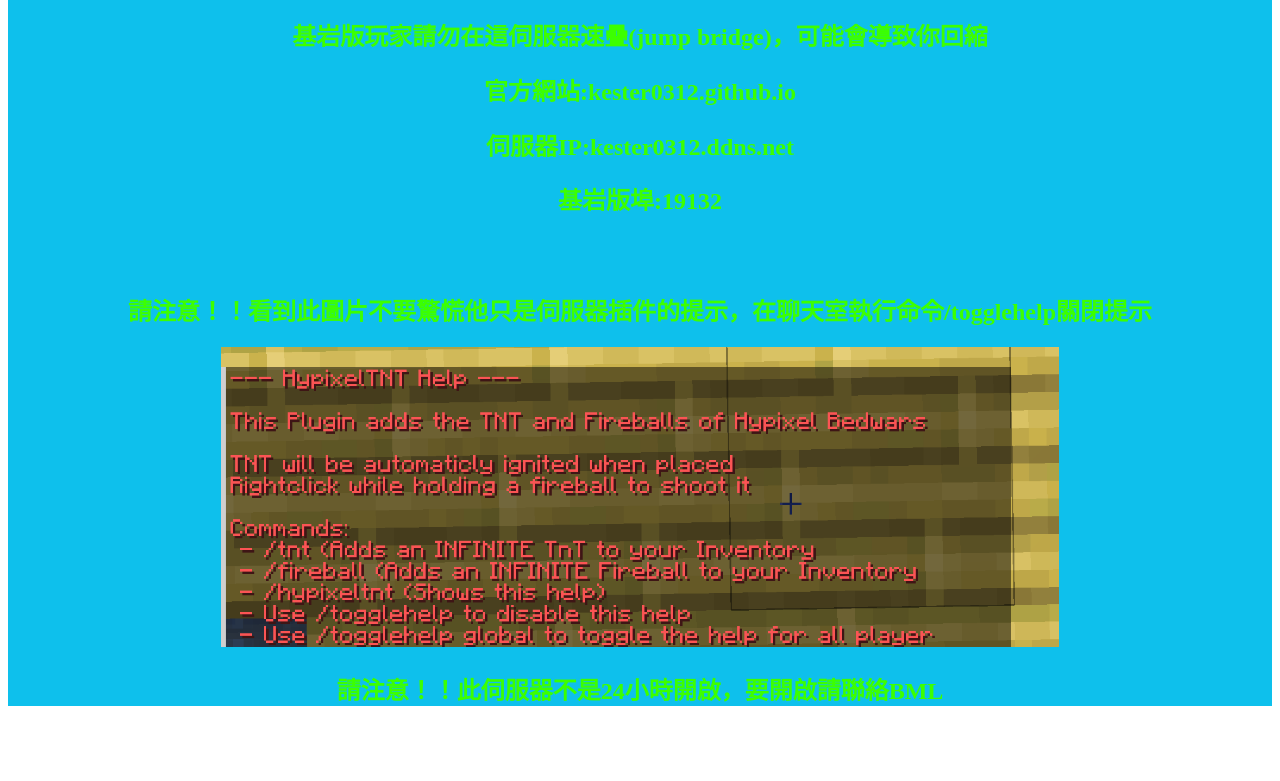
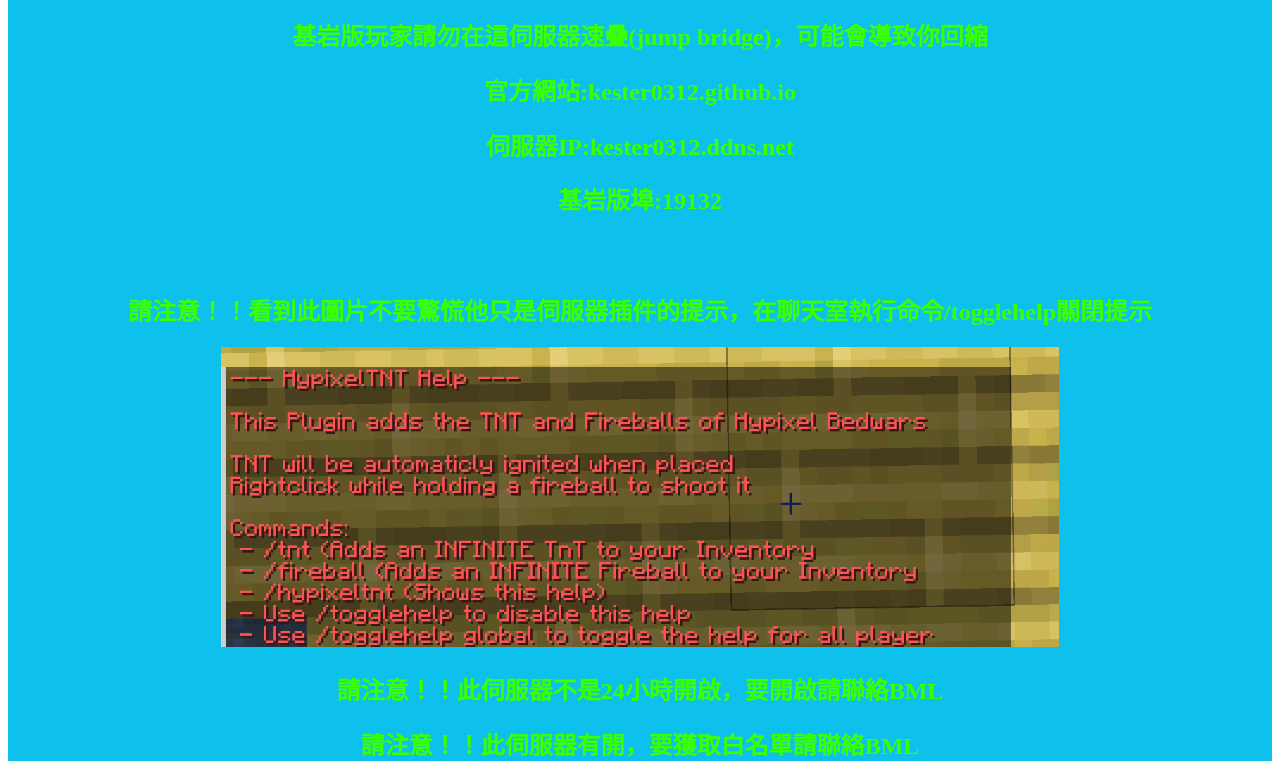
Before and after one commit to kester0312/kester0312.github.io, a plain HTML site: page ddns_index.html in a window 1280 px wide. Shown: the part 3607-4388 px from the top of the page. Before the commit the page ends 4333 px from the top, so only its background shows below. Drawn offline with Linux system fonts and the light colour scheme.

Commit message:
Update ddns_index.html

```diff
--- a/ddns_index.html
+++ b/ddns_index.html
@@ -69,6 +69,7 @@
                 <h2>請注意！！看到此圖片不要驚慌他只是伺服器插件的提示，在聊天室執行命令/togglehelp關閉提示</h2>
                 <a href="ddns/index.html" title="minecraft伺服器"><img src="ddns/photos/16.png" height="300" border="0"></a>
                 <h2>請注意！！此伺服器不是24小時開啟，要開啟請聯絡BML</h2>
+                <h2>請注意！！此伺服器有開，要獲取白名單請聯絡BML</h2>
 
 
 
```
